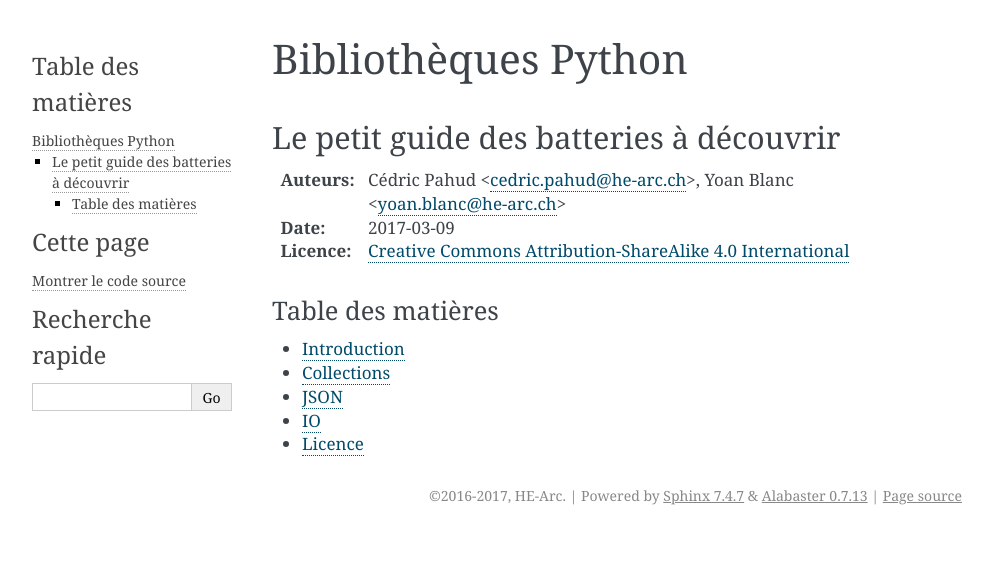
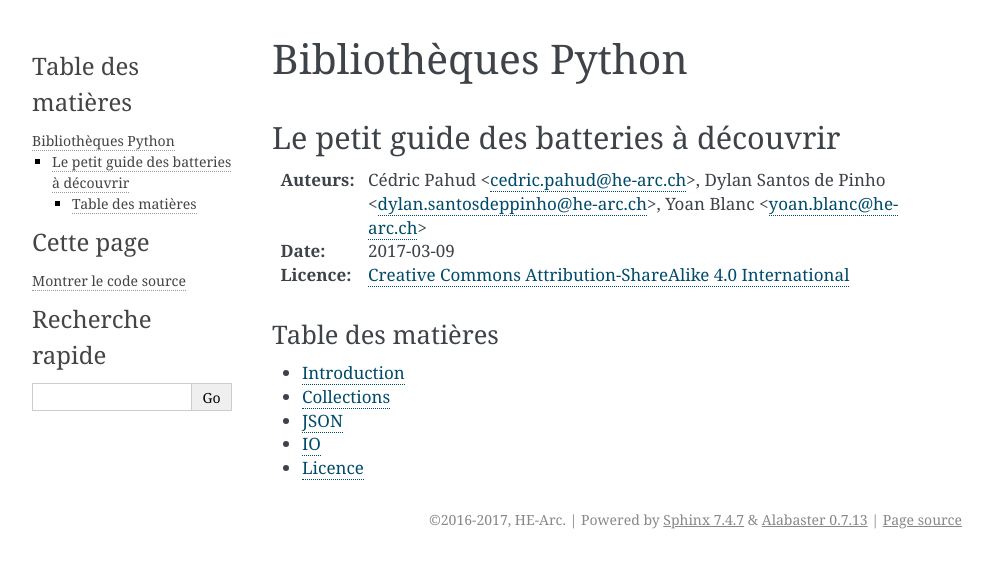
Before and after one commit to HE-Arc/livre-python, a Sphinx documentation site: the page built from source/index.rst, in a window 1280 px wide. Shown: the top 568 px of the page, without its empty margins (148-1141 px from the left). Built offline with Sphinx 7.4.7, drawn with Linux system fonts in a browser that asks for light colours.

Commit message:
Ajout de M Santos de Pinho.
Signed-off-by: Yoan Blanc <yoan@dosimple.ch>

```diff
--- a/source/index.rst
+++ b/source/index.rst
@@ -8,6 +8,7 @@
 
 :Auteurs:
           Cédric Pahud <cedric.pahud@he-arc.ch>,
+          Dylan Santos de Pinho <dylan.santosdeppinho@he-arc.ch>,
           Yoan Blanc <yoan.blanc@he-arc.ch>
 :Date: 2017-03-09
 :Licence: `Creative Commons Attribution-ShareAlike 4.0 International
--- a/source/io/index.rst
+++ b/source/io/index.rst
@@ -1,3 +1,5 @@
 ======================
          IO
 ======================
+
+Par Dylan Santos de Pinho <dylan.santosdeppinho@he-arc.ch>,
```
